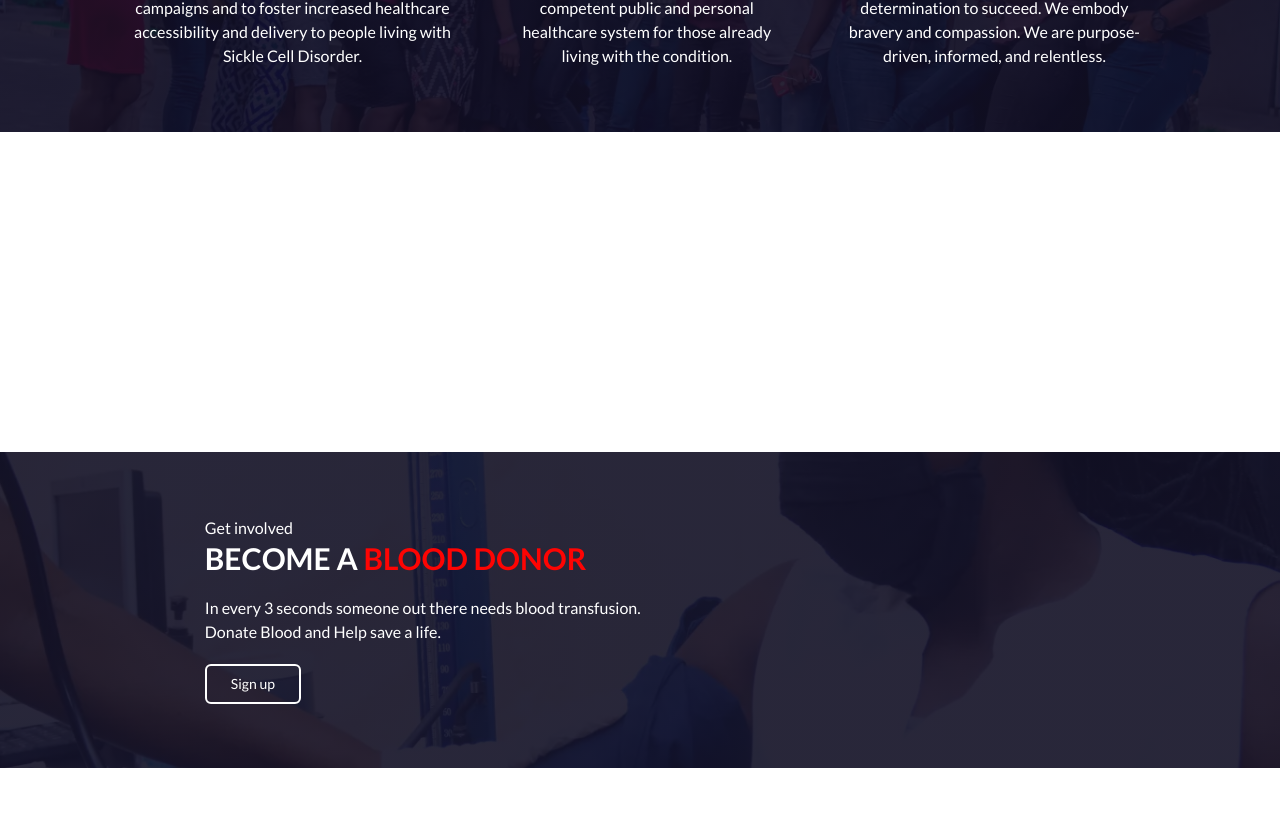
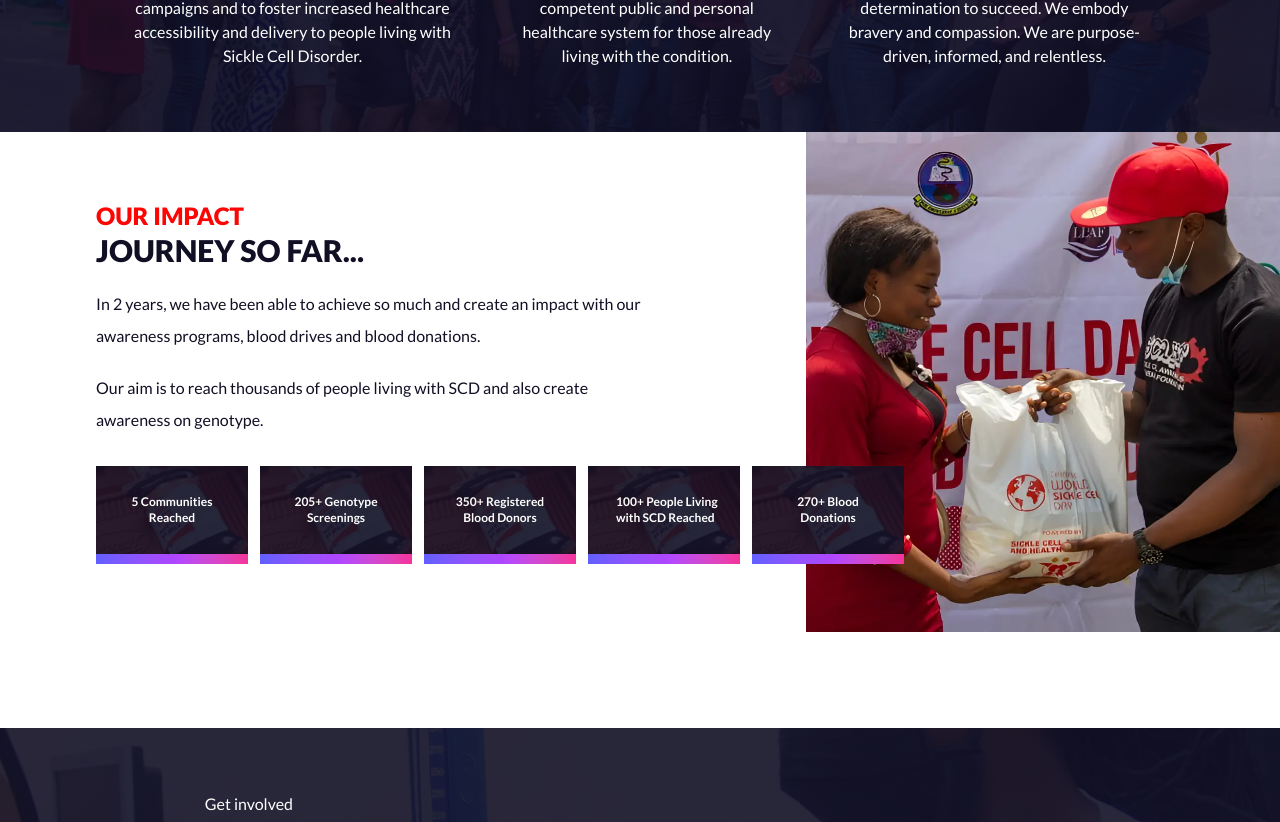
Before and after one commit to okondev2021/demoScaf, a React (Vite) app: page / in a window 1280 px wide. Shown: the part 1818-2640 px from the top of the page. Built offline with nearby package versions, Linux system fonts and the light colour scheme.

Commit message:
completed homepage, yet to make it responsive

```diff
--- a/src/components/Mission.jsx
+++ b/src/components/Mission.jsx
@@ -1,5 +1,6 @@
 import thumbNail from "../assets/thumbNail.webp";
 import play from "../assets/playIcon.svg";
+import impactImage from "../assets/impactImage.webp";
 const Mission = () => {
   return (
     <>
@@ -41,7 +42,7 @@ const Mission = () => {
           </div>
         </div>
       </section>
-      <section className="missionBgImage containerXPadding text-white my-24 py-16 flex justify-between gap-[1px] text-center">
+      <section className="missionBgImage containerXPadding text-white mt-24 py-16 flex justify-between gap-[1px] text-center">
         <div>
           <h2 className=" font-bold text-3xl mb-2">OUR MISSION</h2>
           <div class="flex items-center w-[50%] ml-auto">
@@ -83,8 +84,57 @@ const Mission = () => {
           </p>
         </div>
       </section>
-      <section className="containerXPadding text-white my-24 py-16 ">
-
+      <section className="pl-24 text-textColor flex justify-between items-center ">
+        <div className="w-[60%] relative">
+          <div className="pb-32">
+            <h3 className="text-2xl text-redCustom font-[900]">OUR IMPACT</h3>
+            <h2 className="text-3xl font-[900]">JOURNEY SO FAR...</h2>
+            <p className="w-[80%] my-5 leading-8">
+              In 2 years, we have been able to achieve so much and create an
+              impact with our awareness programs, blood drives and blood
+              donations.
+            </p>
+            <p className="w-[80%] leading-8">
+              Our aim is to reach thousands of people living with SCD and also
+              create awareness on genotype.
+            </p>
+          </div>
+          <section className="absolute bottom-0 flex gap-3 ">
+            <div className="achivementBgImage  w-38 text-white text-center">
+              <h4 className="px-7 text-nowrap py-7 font-bold text-xs">
+                5 Communities <br /> Reached
+              </h4>
+              <div className="bg-gradient-to-r from-indigo-500 via-purple-500 to-pink-500 h-[10px]"></div>
+            </div>
+            <div className="achivementBgImage  w-38 text-white text-center">
+              <h4 className="px-7 text-nowrap py-7 font-bold text-xs">
+                205+ Genotype <br /> Screenings
+              </h4>
+              <div className="bg-gradient-to-r from-indigo-500 via-purple-500 to-pink-500 h-[10px]"></div>
+            </div>
+            <div className="achivementBgImage  w-38 text-white text-center">
+              <h4 className="px-7 text-nowrap py-7 font-bold text-xs">
+                350+ Registered <br /> Blood Donors
+              </h4>
+              <div className="bg-gradient-to-r from-indigo-500 via-purple-500 to-pink-500 h-[10px]"></div>
+            </div>
+            <div className="achivementBgImage  w-38 text-white text-center">
+              <h4 className="px-7 text-nowrap py-7 font-bold text-xs">
+                100+ People Living <br /> with SCD Reached
+              </h4>
+              <div className="bg-gradient-to-r from-indigo-500 via-purple-500 to-pink-500 h-[10px]"></div>
+            </div>
+            <div className="achivementBgImage w-38 text-white text-center">
+              <h4 className="px-7 text-nowrap py-7 font-bold text-xs">
+                270+ Blood <br /> Donations
+              </h4>
+              <div className="bg-gradient-to-r from-indigo-500 via-purple-500 to-pink-500 h-[10px]"></div>
+            </div>
+          </section>
+        </div>
+        <div className="w-[40%]">
+          <img className="h-[500px] w-full" src={impactImage} alt="" />
+        </div>
       </section>
     </>
   );
--- a/src/index.css
+++ b/src/index.css
@@ -40,6 +40,13 @@
     background-repeat: no-repeat;
 }
 
+.achivementBgImage{
+    background-image: linear-gradient(to bottom, rgba(17, 15, 36, 0.9), rgba(17, 15, 36, 0.9)),url("./assets/achivementBgImage.webp");
+    background-size: cover;
+    background-position: center;
+    background-repeat: no-repeat;
+}
+
 .containerXPadding{
     @apply px-24
 }
```
Also changed, not shown: src/assets/achivementBgImage.webp (added), src/assets/impactImage.webp (added).
